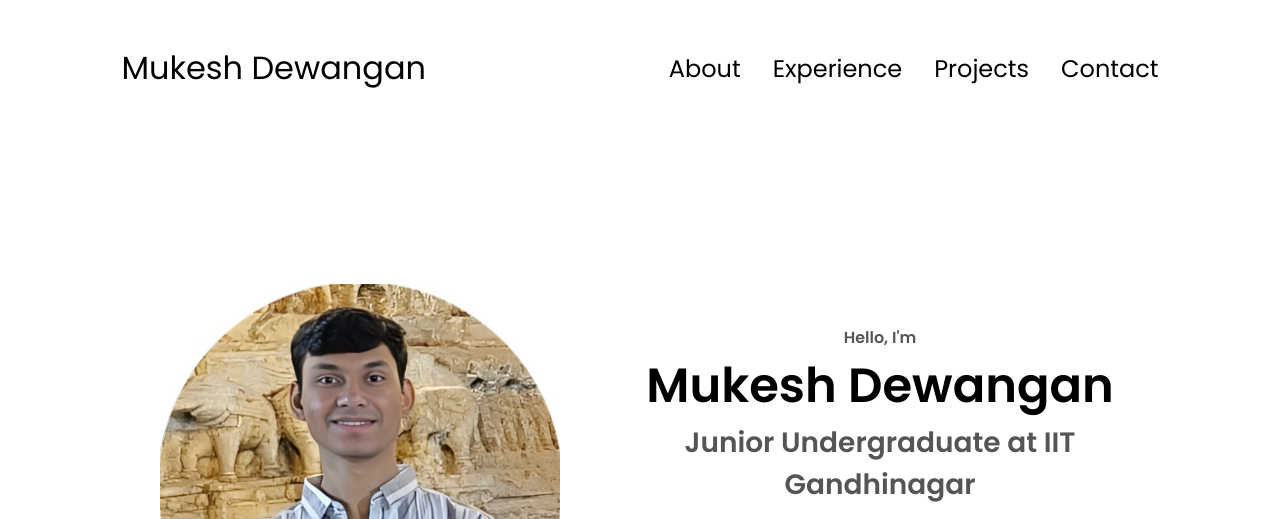
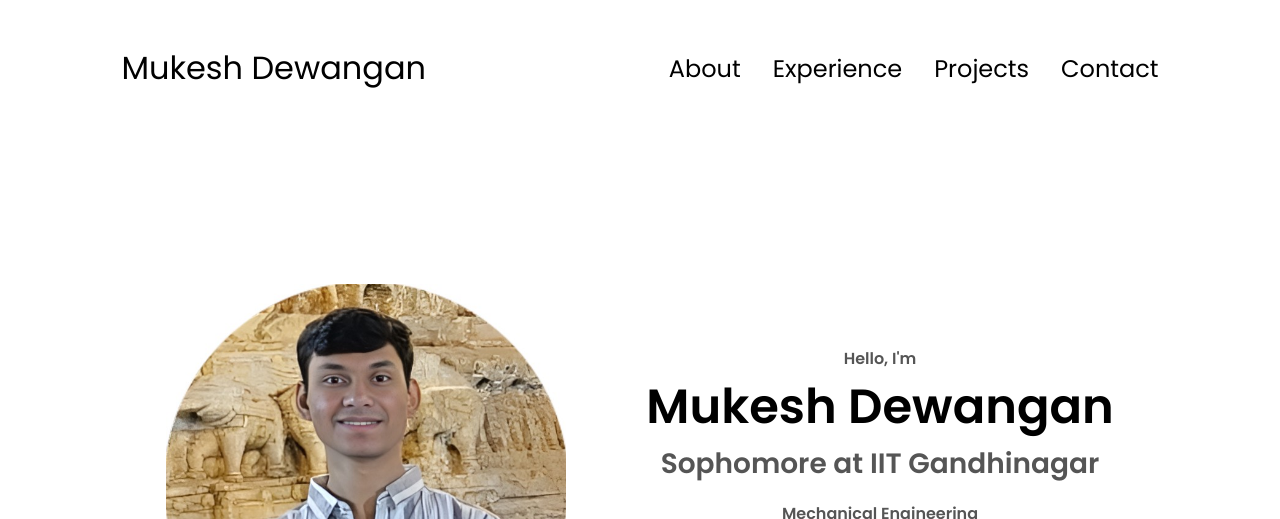
Before and after one commit to MukeshK17/MukeshK17.github.io, a plain HTML site: page index.html in a window 1280 px wide. Shown: the top 519 px of the page. Drawn offline with Linux system fonts and the light colour scheme.

Commit message:
small fix

```diff
--- a/index.html
+++ b/index.html
@@ -43,7 +43,7 @@
             <div class="section__text">
                 <p class="section__text__p1">Hello, I'm</p>
                 <h1 class="title">Mukesh Dewangan</h1>
-                <p class="section__text__p2">Junior Undergraduate at IIT Gandhinagar</p>
+                <p class="section__text__p2">Sophomore at IIT Gandhinagar</p>
                 <p class="section__text__p3">Mechanical Engineering</p>
                 <div class="btn-container">
                     <button class = "btn btn-color-2" onclick="window.open('./assets/cv.pdf')">Download CV</button>
```
Also changed, not shown: 1 other file.
